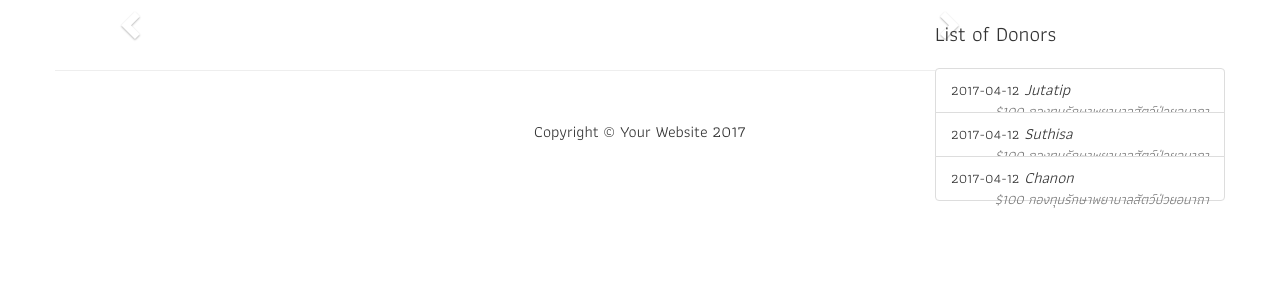
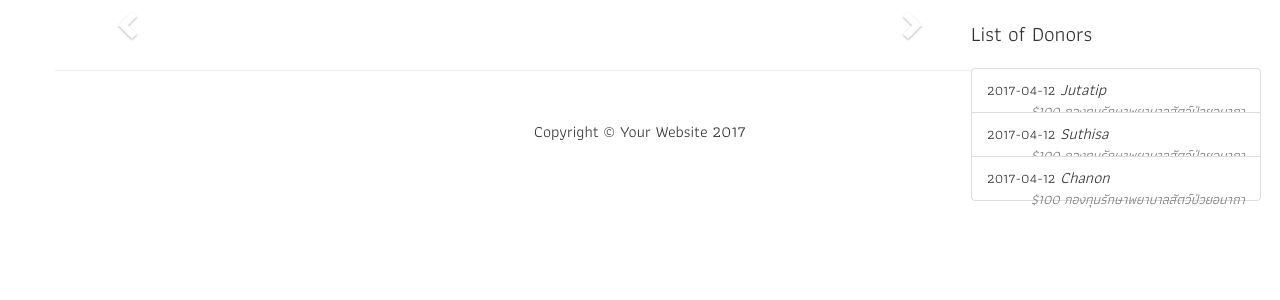
Before and after one commit to suthisaji/AnimalAID-dev, a Laravel app: page /all in a window 1280 px wide. Shown: the part 51-351 px from the top of the page. Run offline with Laravel 8, Linux system fonts and the light colour scheme; data that the repository does not hold is empty; settings files or empty folders that the repository lacks are supplied; some libraries are stand-ins or nearby versions.

Commit message:
formatall

```diff
--- a/resources/views/all.blade.php
+++ b/resources/views/all.blade.php
@@ -60,7 +60,7 @@
 .ro{
   position:absolute;
 
-  right:40px;
+  right:4px;
 }
 li{
   font-size: 22px;
@@ -89,6 +89,14 @@
 }
 body{
   font-size: 16px;
+}
+.col-md-10 {
+    width: 85%;
+}
+
+
+.col-md-10 {
+    width: 80%;
 }
 
     </style>
--- a/resources/views/newsUser.blade.php
+++ b/resources/views/newsUser.blade.php
@@ -13,7 +13,10 @@
 
     <!-- Custom CSS -->
     <link href="https://blackrockdigital.github.io/startbootstrap-shop-homepage/css/shop-homepage.css" rel="stylesheet">
+     <link href="https://fonts.googleapis.com/css?family=Athiti" rel="stylesheet">
+            {{Html::style('css/shop-homepage.css')}}
     <style type="text/css">
+
         .carousel-inner > .item > img {
   width:700;
   height:300px;
```
